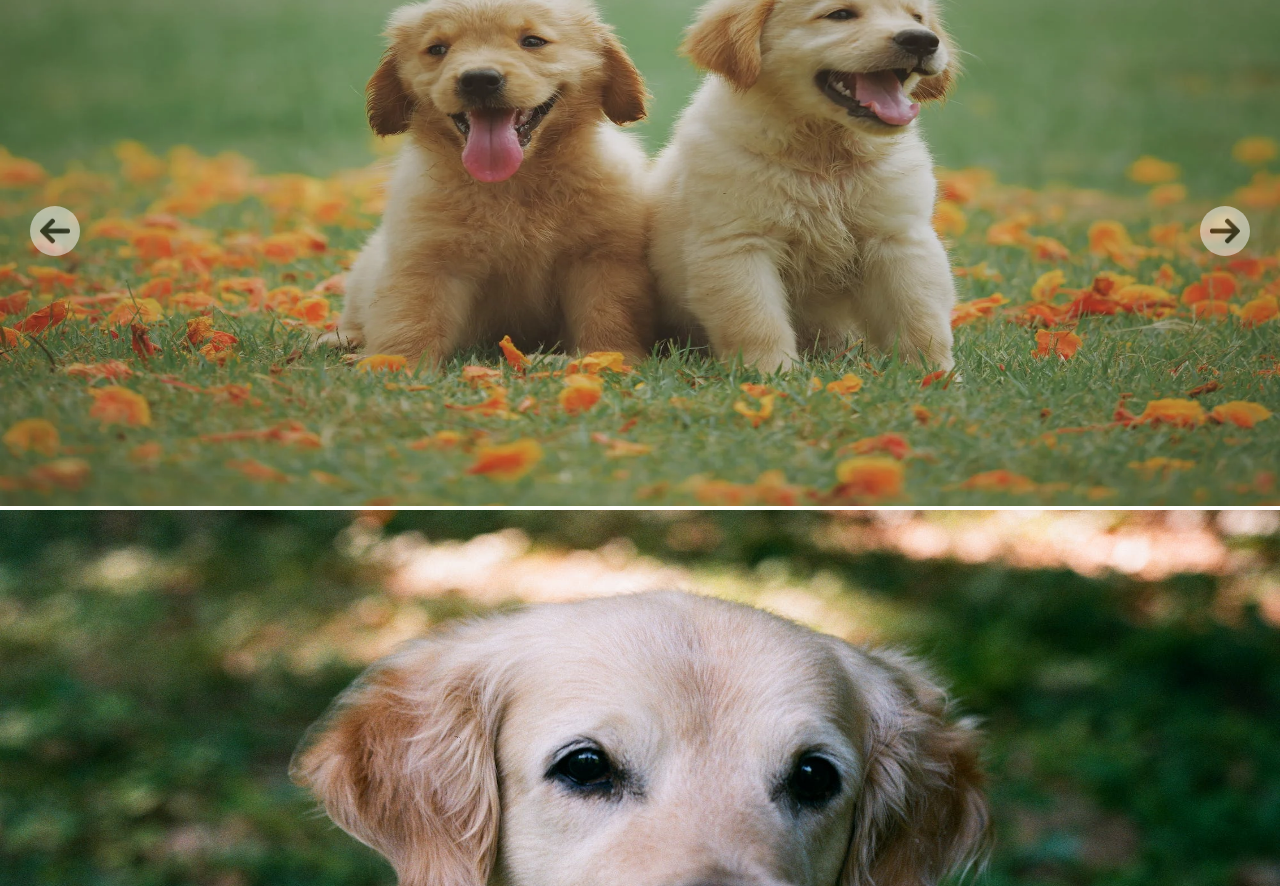
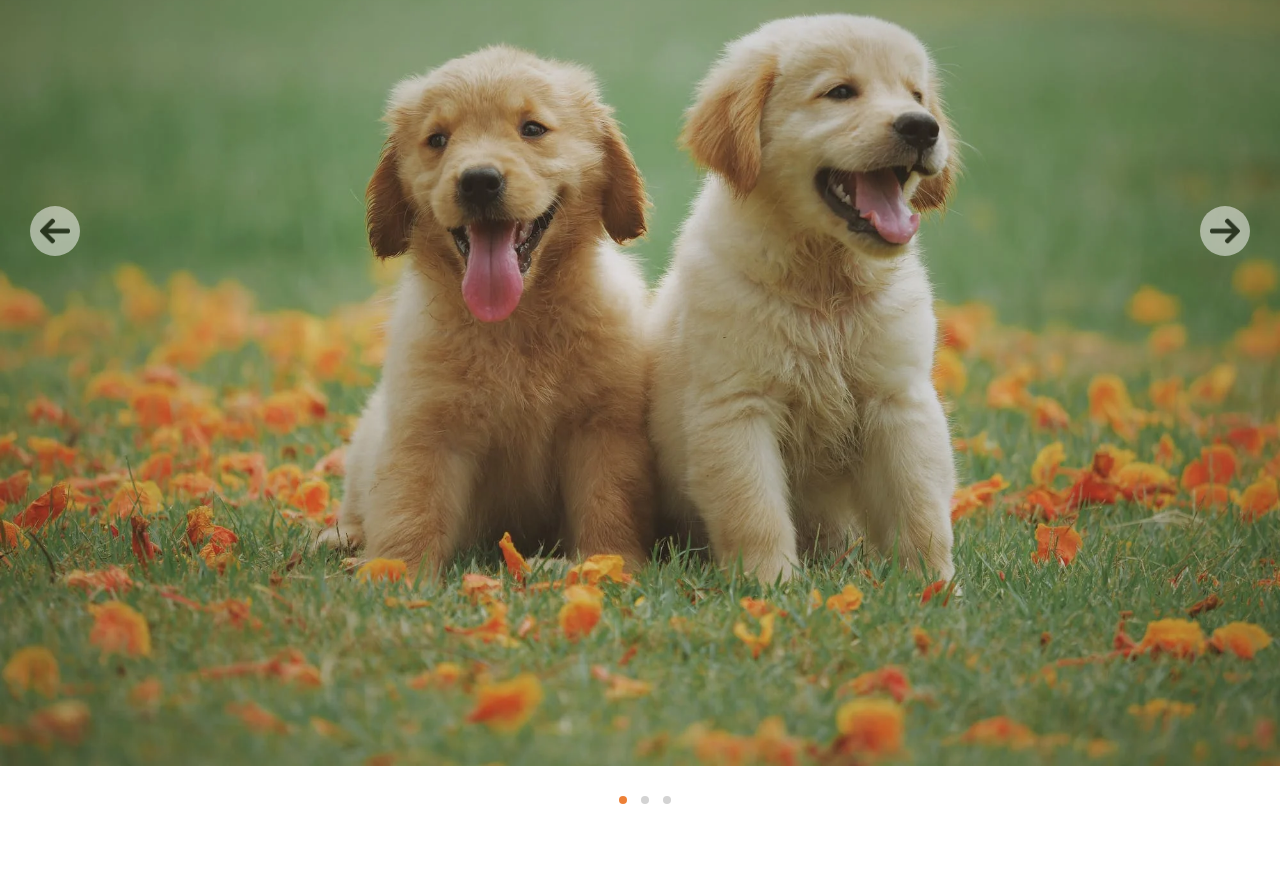
Before and after one commit to Yanawut-pomkaew/Front-end-Developer-Intern, a plain HTML site: page index.html in a window 1280 px wide. Shown: the part 194-1080 px from the top of the page. Drawn offline with Linux system fonts and the light colour scheme.

Commit message:
add javascript

```diff
--- a/index.html
+++ b/index.html
@@ -10,22 +10,82 @@
 <body>
 
     <div class="container">
-        <img class="next" src="./images/next.png">
-        <img class="previous" src="./images/next.png">
+        <img class="previous" src="./images/next.png" onclick="changeImage(-1)">
+        <img class="next" src="./images/next.png" onclick="changeImage(1)">
+
         <div class="slide">
+            <img class="image-slide" src="./images/dog1.jpg">
 
-            <img class="image-slide" src="./images/dog1.jpg">
+        </div>
+
+        <div class="slide">
             <img class="image-slide" src="./images/dog2.jpg">
+
+        </div>
+
+        <div class="slide">
             <img class="image-slide" src="./images/dog3.jpg">
+
         </div>
 
         <div class="dot-section">
-            <span class="dot" onclick="currentSlide(1)"></span>
-            <span class="dot" onclick="currentSlide(2)"></span>
-            <span class="dot" onclick="currentSlide(3)"></span>
+            <span class="dot" onclick="currentImage(1)"></span>
+            <span class="dot" onclick="currentImage(2)"></span>
+            <span class="dot" onclick="currentImage(3)"></span>
         </div>
 
     </div>
 
+    <script>
+        let image = 1;
+        display(image);
+        function changeImage(n) {
+
+            display(image +=n);
+        }
+
+        function currentImage(n) {
+            display(image = n);
+        }
+
+        function display(n) {
+
+            let slide = document.getElementsByClassName("slide");
+
+            let dot = document.getElementsByClassName("dot");
+
+            if (n > slide.length) {
+                image = 1
+            }
+
+            if (n < 1) {
+                image = slide.length
+            }
+
+            for (let i = 0; i < slide.length; ++i) {
+              // ถ้าไม่ใช่รูปที่เลื่อนดูอยู่ให้ซ่อนไว้
+
+              if(i+1!=image) {
+                slide[i].style.display = "none";
+              }
+
+            }
+            for (let i = 0; i < dot.length; ++i) {
+
+                // ถ้าไม่ใช่เป็นจุดหน้าที่รูปแสดงผล ไม่ต้องแสดงสี
+                if(i+1!=image) {
+
+                    dot[i].className = dot[i].className.replace(" active", "");
+
+                }
+            }
+
+            //รูปที่ดูอยู่ให้แสดงและจุดด้านล่างของหน้าที่แสดงต้องขึ้นเป็นสี
+            slide[image-1].style.display = "block";
+            dot[image-1].className += " active";
+        }
+
+    </script>
+
 </body>
 </html>
--- a/style.css
+++ b/style.css
@@ -7,6 +7,7 @@ body {
 .slide {
     position : relative;
     margin:auto;
+
 }
 
 .previous {
@@ -53,11 +54,14 @@ body {
 
 .image-slide {
     width:100%;
-    height:700px;
+    height: auto;
 }
 
 .dot-section{
-    text-align : center;
+    margin-left: 48%;
+    margin-top:20px;
+    margin-bottom:200px;
+
 }
 
 .dot {
@@ -72,8 +76,9 @@ body {
 
 .dot:hover {
     background-color : #ed8037a5;
+    transition : 0.5s;
 }
 
-.active, .dot:hover {
+.active , .dot:active {
     background-color: #ed8037;
 }
```
